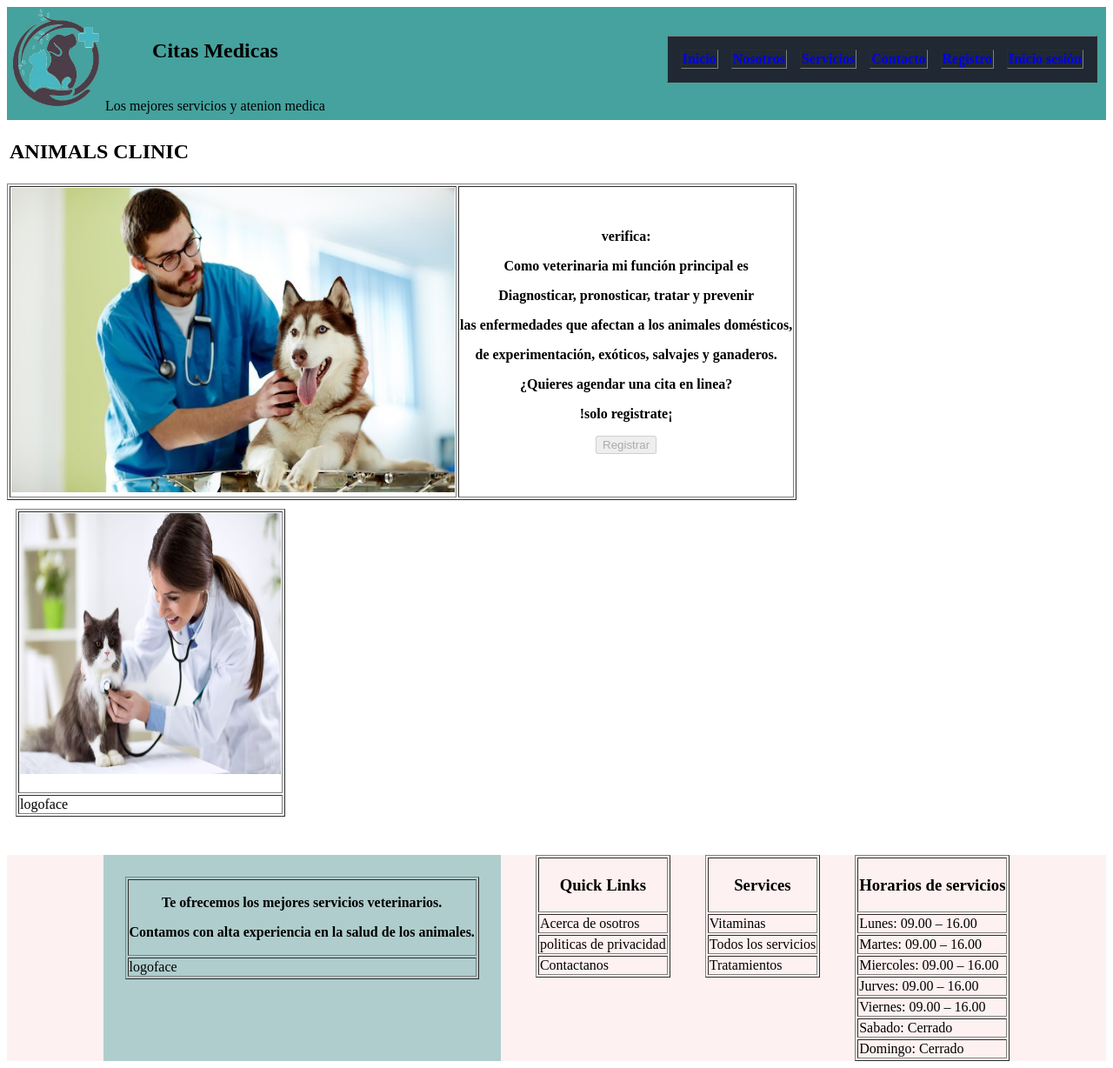
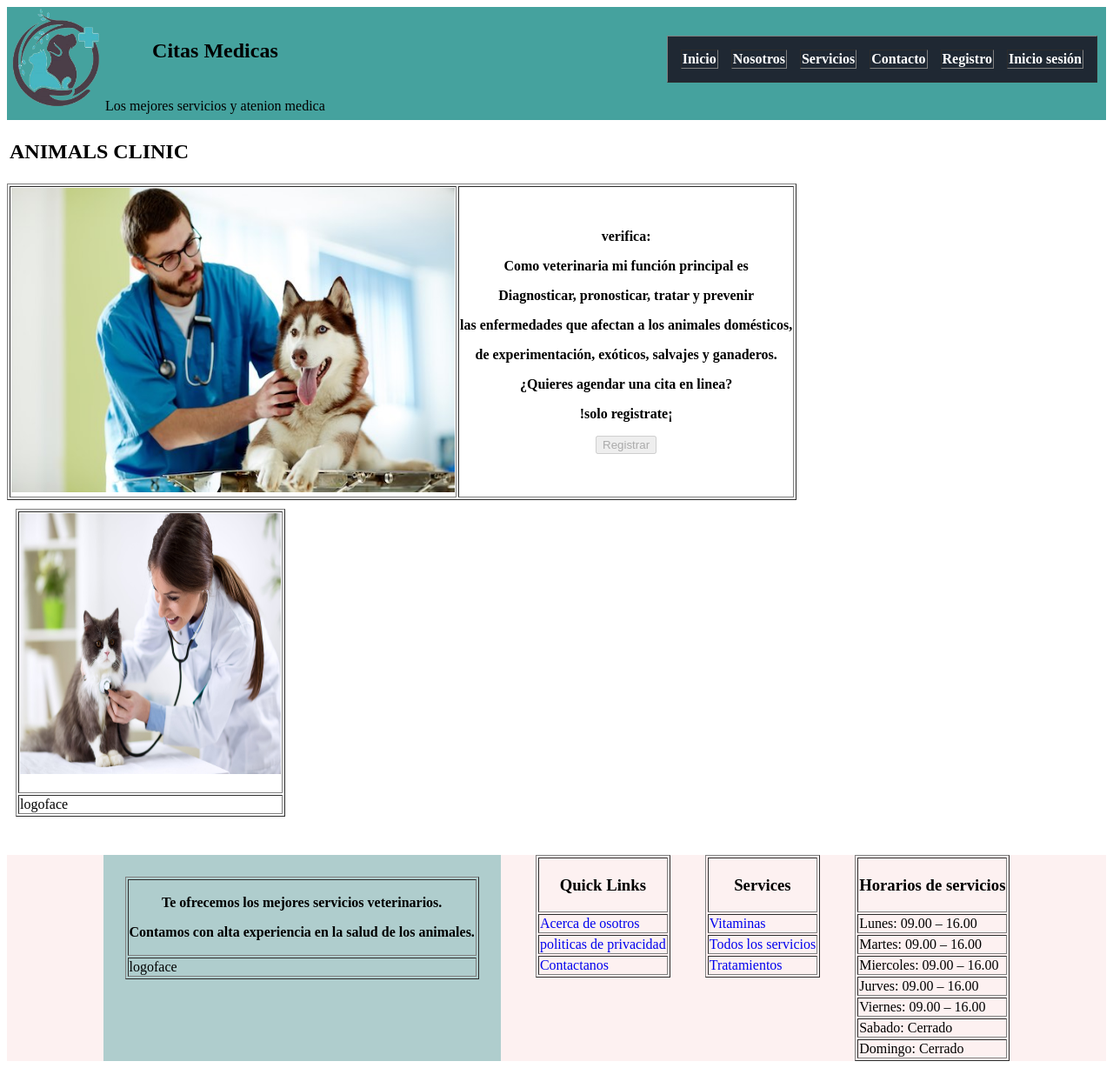
Before and after one commit to GuzmanVero/Proyect_Frontend, a plain HTML site: page Registro.html in a window 1280 px wide. Shown: the whole page at 87% size. Drawn offline with Linux system fonts and the light colour scheme.

Commit message:
arreglo header y footer

```diff
--- a/Registro.html
+++ b/Registro.html
@@ -25,12 +25,12 @@
         <div class="menuheader">
             <table class="menu" border="1">
                 <tr>
-                    <th><a href="index.html" class="enlace" style="text-decoration:none">Inicio</a></th>
-                    <th><a href="nosotrosl.html"class="enlace"style="text-decoration:none">Nosotros</a></th>
-                    <th><a href="servicios.html"class="enlace"style="text-decoration:none">Servicios</a></th>
-                    <th><a href="Contacto.html"class="enlace"style="text-decoration:none">Contacto</a></th>
-                    <th><a href="Registro.html"class="enlace"style="text-decoration:none">Registro</a></th>
-                    <th><a href="iniciarsesion.html" class="enlace"style="text-decoration:none">Inicio sesión</a></th>
+                    <th><a href="index.html" class="enlaceheader" style="text-decoration:none">Inicio</a></th>
+                    <th><a href="nosotrosl.html"class="enlaceheader"style="text-decoration:none">Nosotros</a></th>
+                    <th><a href="servicios.html"class="enlaceheader"style="text-decoration:none">Servicios</a></th>
+                    <th><a href="Contacto.html"class="enlaceheader"style="text-decoration:none">Contacto</a></th>
+                    <th><a href="Registro.html"class="enlaceheader"style="text-decoration:none">Registro</a></th>
+                    <th><a href="iniciarsesion.html" class="enlaceheader"style="text-decoration:none">Inicio sesión</a></th>
                 </tr>
             </table>
         </div>
@@ -87,19 +87,18 @@
                 </table>
                 <table border="1">
                     <tr><th><h3>Quick Links</h3></th></tr>
-                    <tr><td>Acerca de osotros</td></tr>
-                    <tr><td>politicas de privacidad</td></tr>
-                    <tr><td>Contactanos</td></tr>
+                <tr><td><a href="nosotrosl.html" class="enlacefooter" style="text-decoration:none">Acerca de osotros</a></td></tr>
+                <tr><td><a href="politicas.html" class="enlacefooter" style="text-decoration:none">politicas de privacidad</a></td></tr>
+                <tr><td><a href="politicas.html" class="enlacefooter" style="text-decoration:none">Contactanos</a></td></tr>
             </table>
-
             </div>
 
             <div class="columna3">
                 <table border="1">
                     <tr><th><h3>Services</h3></th></tr>
-                        <tr><td>Vitaminas</td></tr>
-                        <tr><td>Todos los servicios</td></tr>
-                        <tr><td>Tratamientos</td></tr>
+                    <tr><td><a href="servicios.html" class="enlacefooter" style="text-decoration:none">Vitaminas</a></td></tr>
+                    <tr><td><a href="servicios.html" class="enlacefooter" style="text-decoration:none">Todos los servicios</a></td></tr>
+                    <tr><td><a href="servicios.html" class="enlacefooter" style="text-decoration:none">Tratamientos</a></td></tr>
                 </table>
                 </div>
 
```
Lines whose indentation alone changed are shown as unchanged.
